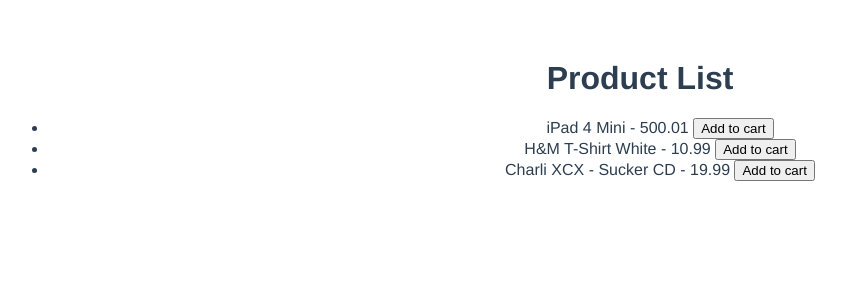
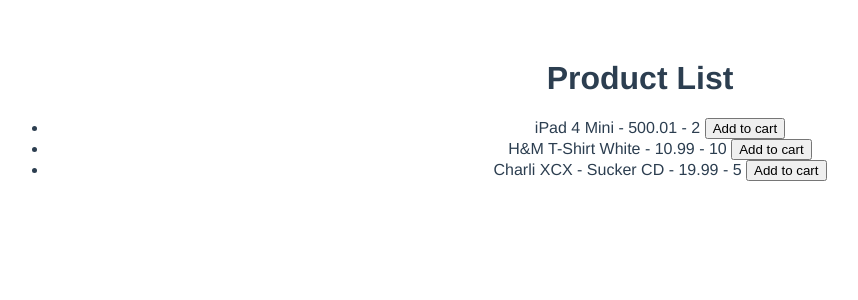
Before and after one commit to bryan-m-rojas/vuex-shopping-cart, a Vue app: page / in a window 1280 px wide. Shown: the top 300 px of the page, without its empty margins (0-858 px from the left). Built offline with nearby package versions, Linux system fonts and the light colour scheme.

Commit message:
Vuex Mutation History and Vue Devtools

```diff
--- a/src/components/ProductList.vue
+++ b/src/components/ProductList.vue
@@ -7,7 +7,7 @@
   >
   <ul v-else>
     <li v-for="product in products">
-      {{product.title}} - {{product.price}}
+      {{product.title}} - {{product.price}} - {{product.inventory}}
       <button @click="addProductToCart(product)">Add to cart</button>
     </li>
   </ul>
@@ -30,7 +30,7 @@
 
     methods: {
       addProductToCart (product) {
-        this.$store.dispatch('addProductToCart, product')
+        this.$store.dispatch('addProductToCart', product)
       }
     },
 
```
